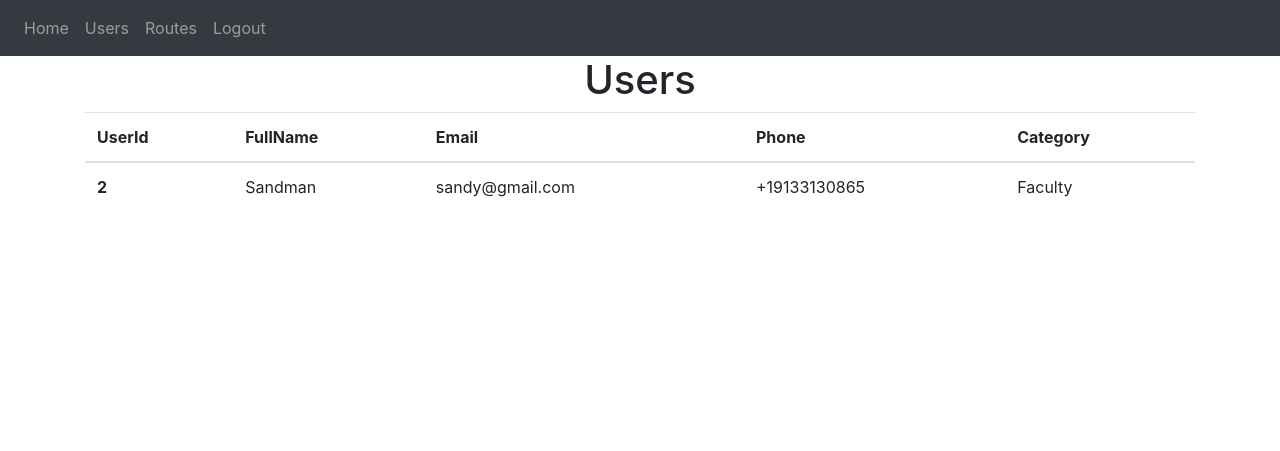
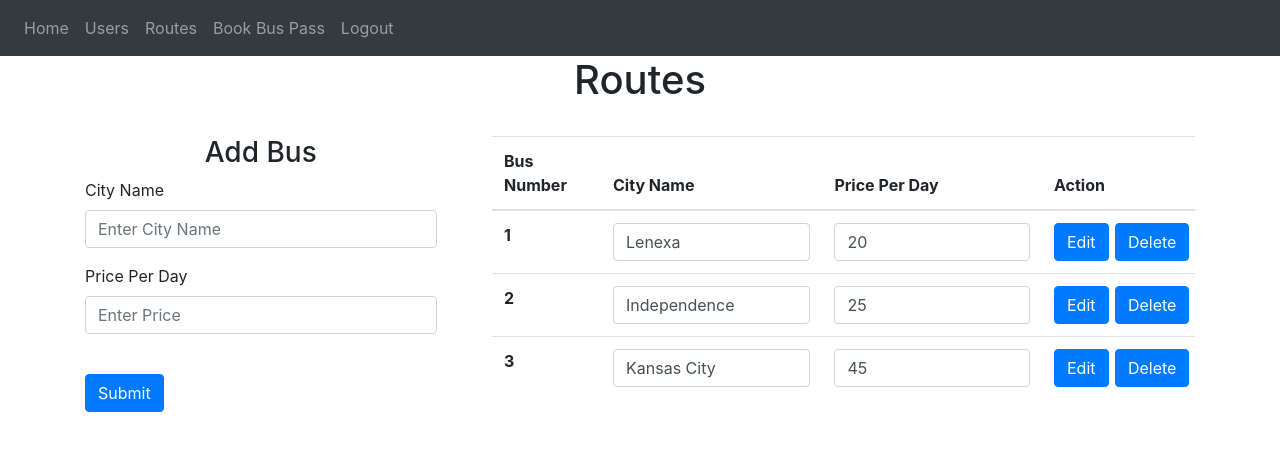
Before and after one commit to sandy100061/WebApp, a Flask app: page /routes in a window 1280 px wide. Shown: the top 451 px of the page. Run offline with Flask 3, Linux system fonts and the light colour scheme; a user stored in the database is signed in; some libraries are stand-ins or nearby versions.

Commit message:
Created Routes Page for both Admin and User

```diff
--- a/website/templates/base.html
+++ b/website/templates/base.html
@@ -33,10 +33,11 @@
           <a class="nav-item nav-link" id="home" href="/">Home</a>
             {% if user.role == 1 %}
               <a class="nav-item nav-link" id="logout" href="/users">Users</a>
-              <a class="nav-item nav-link" id="logout" href="/routes">Routes</a>
             {% else %}
-              <a class="nav-item nav-link" id="logout" href="/logout">User</a>
+
             {% endif %}
+          <a class="nav-item nav-link" id="logout" href="/routes">Routes</a>
+          <a class="nav-item nav-link" id="logout" href="/bookpass">Book Bus Pass</a>
           <a class="nav-item nav-link" id="logout" href="/logout">Logout</a>
           {% else %}
           <a class="nav-item nav-link" id="login" href="/login">Login</a>
@@ -82,7 +83,7 @@
     ></script>
 
 {% block javascript %}
-    <script type="text/javascript">
+<script type="text/javascript">
       function deleteNote(noteId) {
       fetch("/delete-note", {
             method: "POST",
@@ -91,6 +92,26 @@
           window.location.href = "/";
         });
       }
+
+  function editBusRoute(busid) {
+    var cityname = document.getElementById("cityname"+busid).value;
+    var price = document.getElementById("price"+busid).value;
+    fetch("/editbusroute", {
+          method: "POST",
+          body: JSON.stringify({ busid: busid, cityname: cityname, price: price }),
+        }).then((_res) => {
+        window.location.href = "/routes";
+      });
+    }
+
+  function deleteBusRoute(busid) {
+    fetch("/deleteBusRoute", {
+          method: "POST",
+          body: JSON.stringify({ busid: busid }),
+        }).then((_res) => {
+        window.location.href = "/routes";
+      });
+    }
 </script>
 {% endblock %}
   </body>
--- /dev/null
+++ b/website/templates/bookpass.html
@@ -0,0 +1,6 @@
+{% extends "base.html" %} {% block title %}Home{% endblock %} {% block content
+    %}
+    <h1 align="center">Book Bus Pass</h1><br>
+
+
+    {% endblock %}
--- a/website/templates/home.html
+++ b/website/templates/home.html
@@ -5,7 +5,7 @@
       {% for note in user.notes %}
       <li class="list-group-item">
         {{ note.data }}
-        <button type="button" class="close" onClick="deleteNote({{ note.id }})">
+        <button type="button" class="close" onClick="deleteNote('{{ note.id }}')">
           <span aria-hidden="true">&times;</span>
         </button>
       </li>
--- a/website/templates/routes.html
+++ b/website/templates/routes.html
@@ -1,26 +1,84 @@
 {% extends "base.html" %} {% block title %}Home{% endblock %} {% block content
     %}
-    <h1 align="center">Users</h1>
+    <h1 align="center">Routes</h1><br>
+    {% if user.role == 1 %}
+    <div style="display:flex;gap:5%">
+      <div style="width: 50%;">
+        <form method="POST">
+          <h3 align="center">Add Bus</h3>
+          <div class="form-group">
+            <label for="cityname">City Name</label>
+            <input
+              type="text"
+              class="form-control"
+              id="cityname"
+              name="cityname"
+              placeholder="Enter City Name"
+            />
+          </div>
+          <div class="form-group">
+            <label for="price">Price Per Day</label>
+            <input
+              type="number"
+              class="form-control"
+              id="price"
+              name="price"
+              placeholder="Enter Price"
+            />
+          </div>
+          <br />
+          <button type="submit" class="btn btn-primary">Submit</button>
+        </form>
+      </div>
+      <div style="width: 100%;">
+        <form method="POST">
+        <table class="table">
+          <thead>
+            <tr>
+              <th scope="col">Bus Number</th>
+              <th scope="col">City Name</th>
+              <th scope="col">Price Per Day</th>
+              <th scope="col">Action</th>
+            </tr>
+          </thead>
+          <tbody>
+            {% for route in routes %}
+            <tr>
+              <th scope="row">{{route.id}}</th>
+              <td><input type="text" class="form-control" id="cityname{{route.id}}" value="{{route.cityname}}"></td>
+              <td><input type="number" class="form-control" id="price{{route.id}}" value="{{route.price}}"></td>
+              <td>
+                <div style="display: flex; gap:5%">
+                  <button type="button" class="btn btn-primary" onClick="editBusRoute('{{ route.id }}')">Edit</button>
+                  <button type="button" class="btn btn-primary" onClick="deleteBusRoute('{{ route.id }}')">Delete</button>
+                </div>
+              </td>
+            </tr>
+            {% endfor %}
+          </tbody>
+        </table>
+      </form>
+      </div>
+    </div>
+    {% else %}
     <table class="table">
       <thead>
         <tr>
-          <th scope="col">UserId</th>
-          <th scope="col">FullName</th>
-          <th scope="col">Email</th>
-          <th scope="col">Phone</th>
-          <th scope="col">Category</th>
+          <th scope="col">Bus Number</th>
+          <th scope="col">City Name</th>
+          <th scope="col">Price Per Day</th>
         </tr>
       </thead>
       <tbody>
-        {% for user in users %}
+        {% for route in routes %}
         <tr>
-          <th scope="row">{{user.id}}</th>
-          <td>{{user.name}}</td>
-          <td>{{user.username}}</td>
-          <td>{{user.phone}}</td>
-          <td>{{'Faculty' if user.categoryid == 1 else 'Student' }}</td>
+          <th scope="row">{{route.id}}</th>
+          <td>{{route.cityname}}</td>
+          <td>{{route.price}}</td>
         </tr>
         {% endfor %}
       </tbody>
     </table>
+    {% endif %}
+
     {% endblock %}
--- a/website/views.py
+++ b/website/views.py
@@ -1,6 +1,7 @@
 from flask import Blueprint, render_template, request, flash, jsonify
 from flask_login import login_required, current_user
-from .models import Note, User
+from sqlalchemy import text
+from .models import Note, User, Busroute
 from . import db
 import json
 
@@ -41,5 +42,58 @@ def users():
 @views.route('/routes', methods=['GET', 'POST'])
 @login_required
 def routes():
-    users = User.query.filter(User.role != 1).all()
-    return render_template('routes.html', user=current_user, users = users)
+    if request.method == 'POST':
+        cityname = request.form.get('cityname') or ''
+        price = request.form.get('price') or ''
+        if cityname != '' and price != '':
+            route = Busroute()
+            route.cityname = cityname
+            route.price = price
+            db.session.add(route)
+            db.session.commit()
+            flash('Bus Route created succesfully', category="success")
+        else:
+            flash('Please check City Name and Price', category="error")
+    routes = Busroute.query.all()
+    return render_template('routes.html', user=current_user, routes = routes)
+
+@views.route('/editbusroute', methods=['POST'])
+@login_required
+def editbusroute():
+    route = json.loads(request.data) # this function expects a JSON from the INDEX.js file
+    busid = route['busid']
+    cityname = route['cityname'] or ''
+    price = route['price'] or ''
+    if cityname != '' and price != '':
+        sql = text(f'update busroute set cityname="{cityname}",price={price} where id = {busid}')
+        db.session.execute(sql)
+        db.session.commit()
+        flash(f'Bus Route {busid} updated succesfully', category="success")
+    else:
+        flash('Please check City Name and Price', category="error")
+    return jsonify({})
+
+
+@views.route('/deleteBusRoute', methods=['POST'])
+@login_required
+def deleteBusRoute():
+    route = json.loads(request.data) # this function expects a JSON from the INDEX.js file
+    busid = route['busid']
+    busroute = Busroute.query.get(busid)
+    if busroute:
+       db.session.delete(busroute)
+       db.session.commit()
+       flash(f'Bus Route {busid} deleted succesfully', category="success")
+
+    return jsonify({})
+
+
+@views.route('/bookpass', methods=['GET', 'POST'])
+@login_required
+def bookpass():
+    if request.method == 'POST':
+        flash('Bus Route created succesfully', category="success")
+    else:
+        flash('Please check City Name and Price', category="error")
+    routes = Busroute.query.all()
+    return render_template('bookpass.html', user=current_user, routes = routes)
```
Also changed, not shown: website/database.db.
